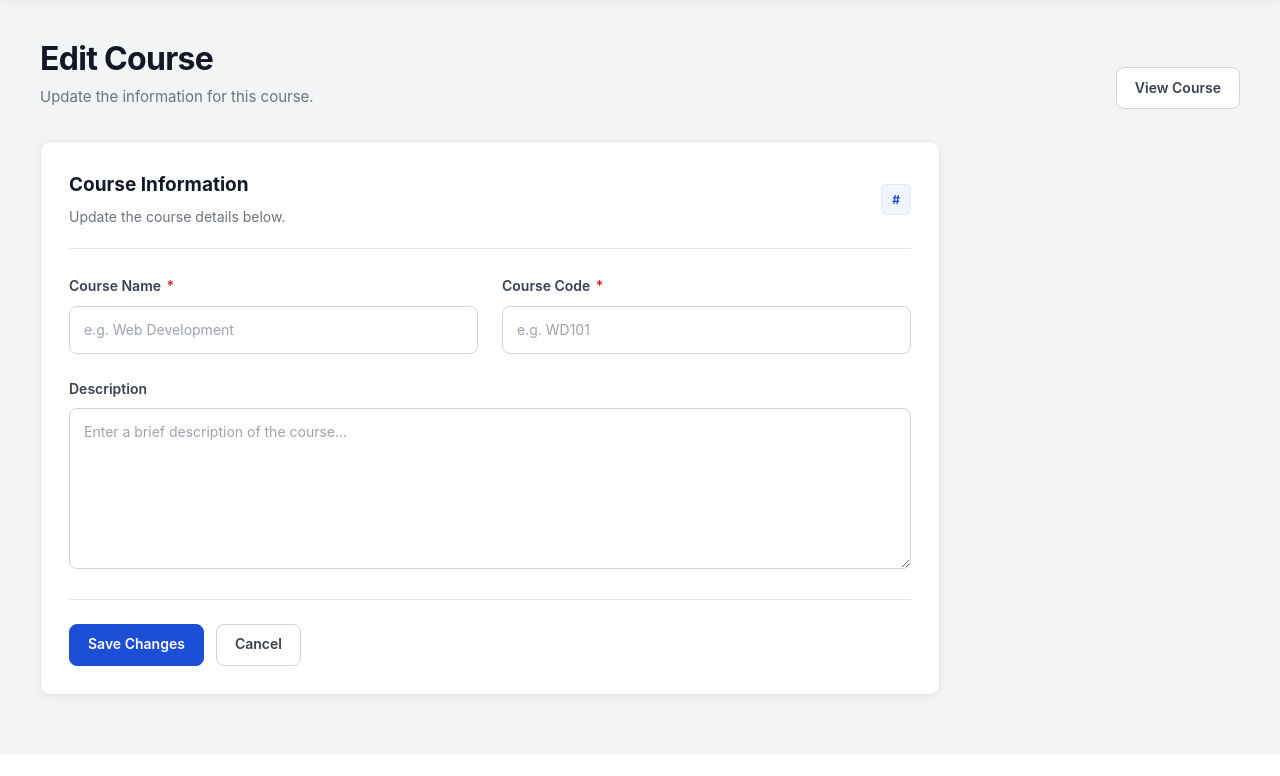
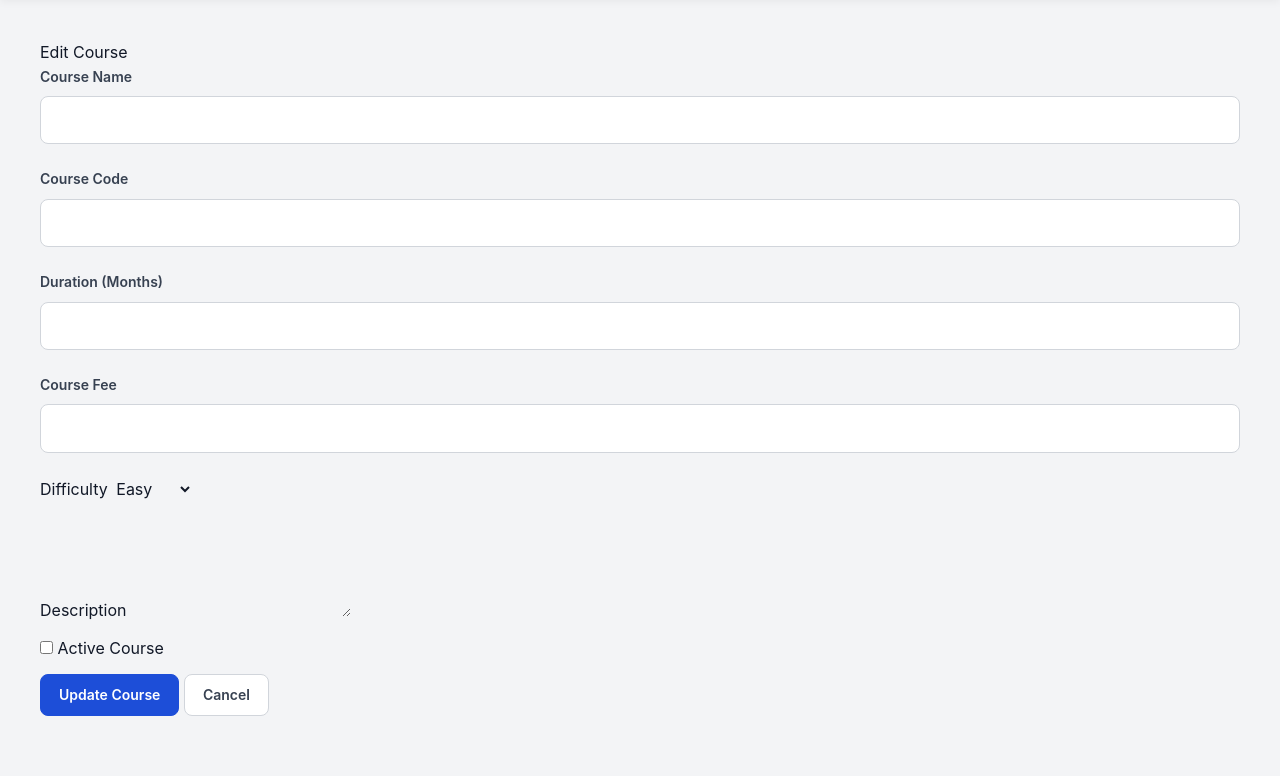
Before and after one commit to mirajanshrestha-cloud/Course-Management, a Laravel app: template resources/views/courses/edit.blade.php in a window 1280 px wide. Shown: the part 77-853 px from the top of the page. Before the commit the page ends 780 px from the top, so only its background shows below. Run offline with Laravel 12, Linux system fonts and the light colour scheme; the template is opened without the code that fills it, so the values that code supplies are empty; style sheets or scripts are compiled from the project's sources.

Commit message:
Complete Workshop 2 course and student updates

```diff
--- /dev/null
+++ b/resources/views/components/footer.blade.php
@@ -0,0 +1,5 @@
+<footer class="footer">
+    <p>
+        &copy; {{ date('Y') }} Training Institute Management System
+    </p>
+</footer>
--- /dev/null
+++ b/resources/views/components/form-input.blade.php
@@ -0,0 +1,17 @@
+@props(['name', 'label', 'type' => 'text', 'value' => ''])
+
+<div class="form-group">
+    <label for="{{ $name }}">{{ $label }}</label>
+
+    <input
+        type="{{ $type }}"
+        id="{{ $name }}"
+        name="{{ $name }}"
+        value="{{ old($name, $value) }}"
+        {{ $attributes }}
+    >
+
+    @error($name)
+        <p class="error">{{ $message }}</p>
+    @enderror
+</div>
--- a/resources/views/courses/edit.blade.php
+++ b/resources/views/courses/edit.blade.php
@@ -1,144 +1,61 @@
+
 @extends('layouts.app')
 
 @section('title', 'Edit Course')
 
 @section('content')
+<div class="container">
+    <h1>Edit Course</h1>
 
-<div class="page-header">
-
-    <div>
-        <h1>Edit Course</h1>
-        <p>Update the information for this course.</p>
-    </div>
-
-    <a
-        href="{{ route('courses.show', $course) }}"
-        class="btn btn-secondary"
-    >
-        View Course
-    </a>
-
-</div>
-
-<div class="card form-card">
-
-    <div class="card-header">
-
-        <div>
-            <h2>Course Information</h2>
-            <p>Update the course details below.</p>
-        </div>
-
-        <span class="badge">
-            #{{ $course->id }}
-        </span>
-
-    </div>
-
-    <form
-        action="{{ route('courses.update', $course) }}"
-        method="POST"
-    >
-
+    <form action="{{ route('courses.update', $course) }}" method="POST">
         @csrf
         @method('PUT')
 
-        <div class="form-grid">
+        <x-form-input name="name" label="Course Name" :value="old('name', $course->name)" required />
 
-            <div class="form-group">
+        <x-form-input name="code" label="Course Code" :value="old('code', $course->code)" required />
 
-                <label for="name">
-                    Course Name
-                    <span class="required">*</span>
-                </label>
+        <x-form-input name="duration" label="Duration (Months)" type="number" :value="old('duration', $course->duration)" required />
 
-                <input
-                    type="text"
-                    id="name"
-                    name="name"
-                    value="{{ old('name', $course->name) }}"
-                    placeholder="e.g. Web Development"
-                    class="@error('name') input-error @enderror"
-                    required
-                >
+        <x-form-input name="fee" label="Course Fee" type="number" :value="old('fee', $course->fee)" required />
 
-                @error('name')
-                    <div class="error-message">
-                        {{ $message }}
-                    </div>
-                @enderror
-
-            </div>
-
-            <div class="form-group">
-
-                <label for="code">
-                    Course Code
-                    <span class="required">*</span>
-                </label>
-
-                <input
-                    type="text"
-                    id="code"
-                    name="code"
-                    value="{{ old('code', $course->code) }}"
-                    placeholder="e.g. WD101"
-                    class="@error('code') input-error @enderror"
-                    required
-                >
-
-                @error('code')
-                    <div class="error-message">
-                        {{ $message }}
-                    </div>
-                @enderror
-
-            </div>
-
+        <div class="mb-3">
+            <label for="difficulty" class="form-label">Difficulty</label>
+            <select name="difficulty" id="difficulty" class="form-select" required>
+                @foreach(['Easy', 'Medium', 'Hard'] as $level)
+                    <option value="{{ $level }}" {{ old('difficulty', $course->difficulty) == $level ? 'selected' : '' }}>
+                        {{ $level }}
+                    </option>
+                @endforeach
+            </select>
+            @error('difficulty')
+                <div class="text-danger small">{{ $message }}</div>
+            @enderror
         </div>
 
-        <div class="form-group">
-
-            <label for="description">
-                Description
-            </label>
-
-            <textarea
-                id="description"
-                name="description"
-                rows="6"
-                placeholder="Enter a brief description of the course..."
-                class="@error('description') input-error @enderror"
-            >{{ old('description', $course->description) }}</textarea>
-
+        <div class="mb-3">
+            <label for="description" class="form-label">Description</label>
+            <textarea name="description" id="description" class="form-control" rows="4">{{ old('description', $course->description) }}</textarea>
             @error('description')
-                <div class="error-message">
-                    {{ $message }}
-                </div>
+                <div class="text-danger small">{{ $message }}</div>
             @enderror
-
         </div>
 
-        <div class="form-actions">
-
-            <button
-                type="submit"
-                class="btn btn-primary"
+        <div class="form-check mb-3">
+            <input
+                type="checkbox"
+                name="is_active"
+                id="is_active"
+                value="1"
+                class="form-check-input"
+                {{ old('is_active', $course->is_active) ? 'checked' : '' }}
             >
-                Save Changes
-            </button>
-
-            <a
-                href="{{ route('courses.show', $course) }}"
-                class="btn btn-secondary"
-            >
-                Cancel
-            </a>
-
+            <label for="is_active" class="form-check-label">Active Course</label>
         </div>
 
+        <button type="submit" class="btn btn-primary">Update Course</button>
+
+        <a href="{{ route('courses.show', $course) }}" class="btn btn-secondary">Cancel</a>
     </form>
-
 </div>
-
 @endsection
--- a/routes/web.php
+++ b/routes/web.php
@@ -5,8 +5,9 @@ use App\Http\Controllers\StudentController;
 use Illuminate\Support\Facades\Route;
 
 Route::get('/', function () {
-    return redirect()->route('courses.index');
+    return redirect()->route('students.index');
 });
 
+Route::resource('students', StudentController::class);
+
 Route::resource('courses', CourseController::class);
-Route::resource('students', StudentController::class);
```
Also changed, not shown: app/Http/Controllers/CourseController.php (+46 -20 lines), app/Http/Controllers/StudentController.php (+42 -35 lines), app/Models/Course.php (+13 -2 lines), app/Models/Student.php (+14 -5 lines), resources/views/components/alert.blade.php (added, +7 -0 lines), resources/views/components/delete-form.blade.php (added, +15 -0 lines), resources/views/components/form-textarea.blade.php (added, +15 -0 lines), resources/views/components/navbar.blade.php (added, +21 -0 lines), resources/views/courses/create.blade.php (+100 -42 lines), database/migrations/2026_11_21_062010_add_course_details_to_courses_table.php (added).
